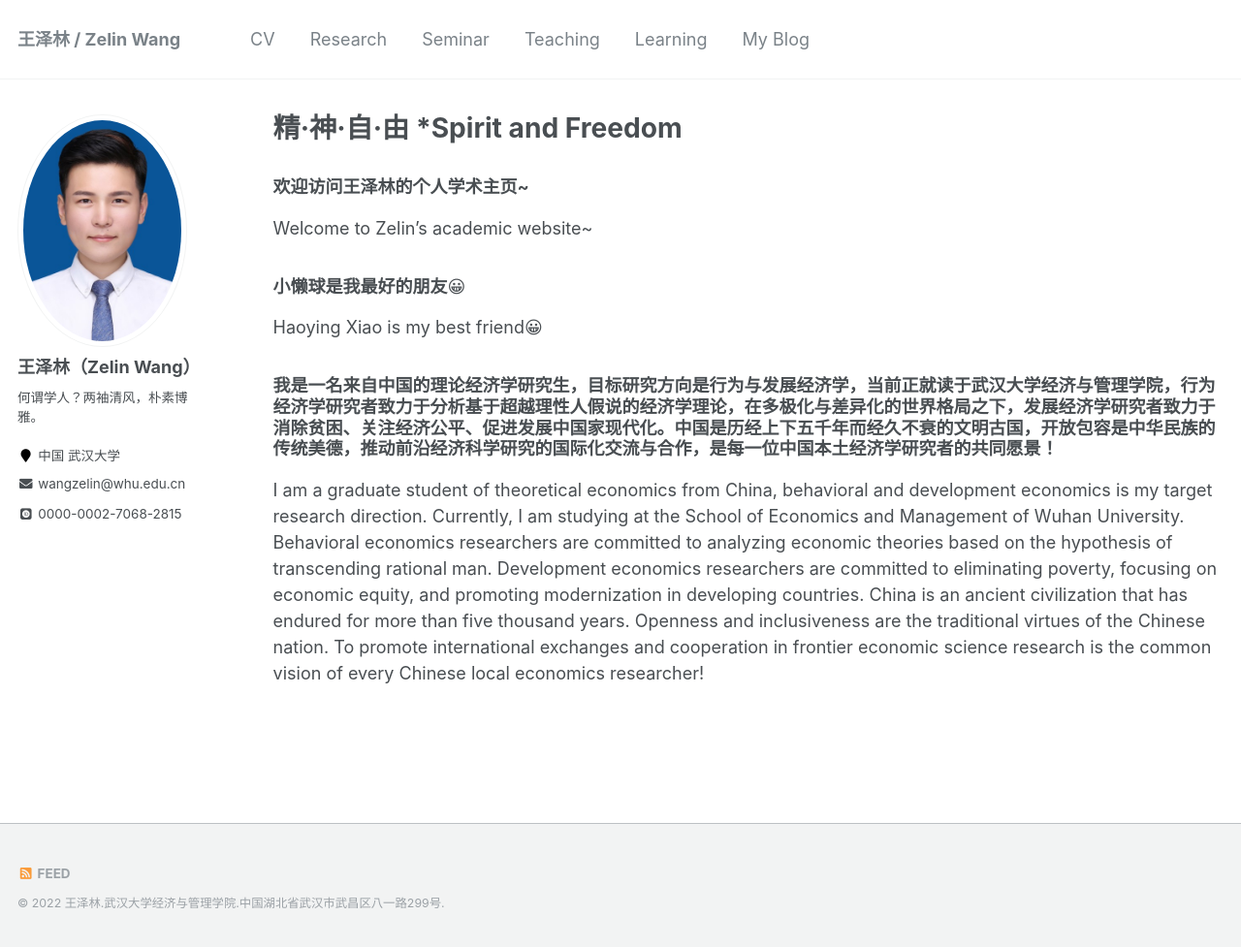
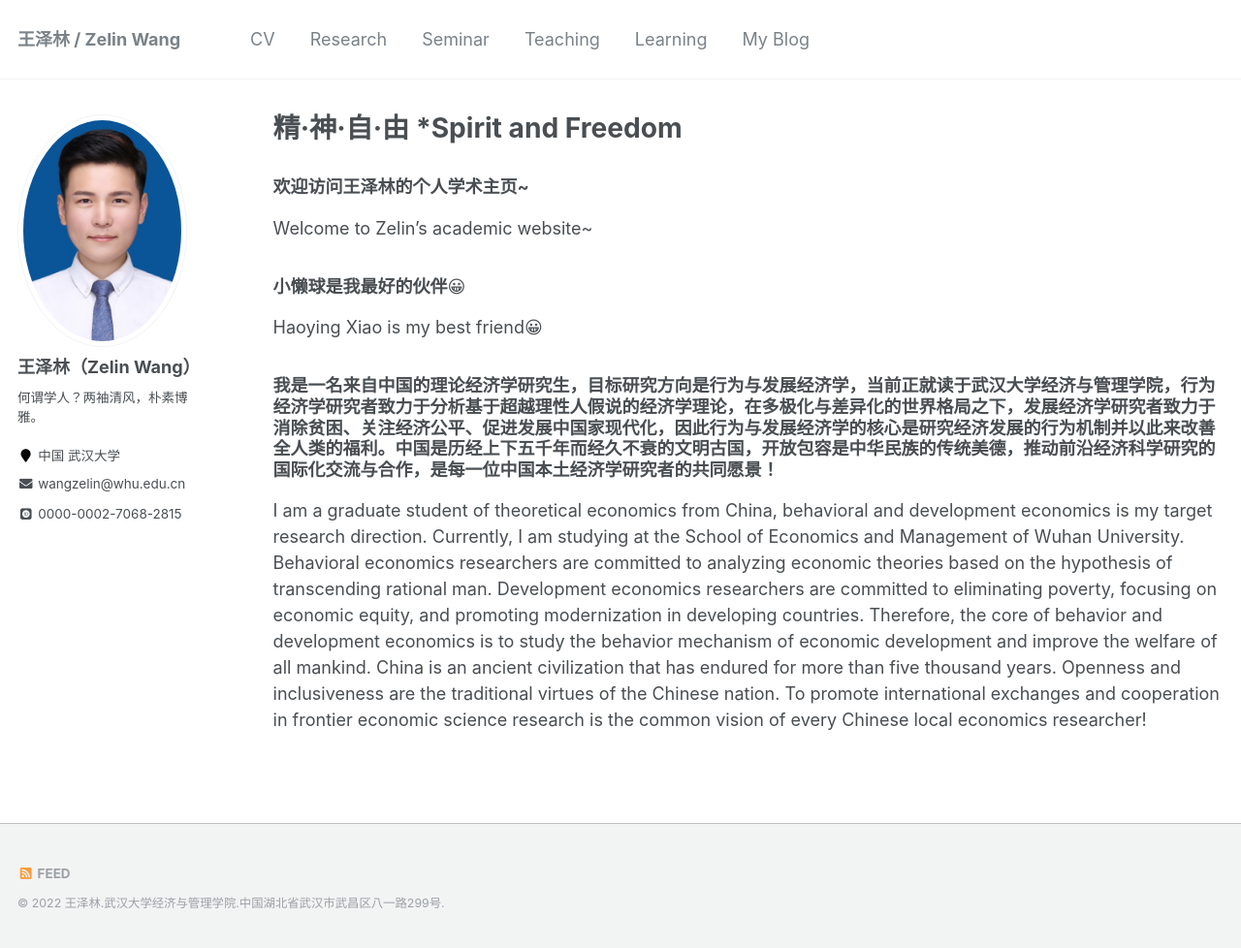
Before and after one commit to ColinWangZelin/colinwangzelin.github.io, a Jekyll site: the page built from index.md, in a window 1280 px wide and 978 px high. Shown: the whole window at 97% size. Built offline with Jekyll 4.4.1, drawn with Linux system fonts in a browser that asks for light colours; some web fonts are replaced.

Commit message:
Update index.md

```diff
--- a/index.md
+++ b/index.md
@@ -13,10 +13,10 @@ redirect_from:
 
 Welcome to Zelin's academic website~
 
-### 小懒球是我最好的朋友😀
+### 小懒球是我最好的伙伴😀
 
 Haoying Xiao is my best friend😀
 
-### 我是一名来自中国的理论经济学研究生，目标研究方向是行为与发展经济学，当前正就读于武汉大学经济与管理学院，行为经济学研究者致力于分析基于超越理性人假说的经济学理论，在多极化与差异化的世界格局之下，发展经济学研究者致力于消除贫困、关注经济公平、促进发展中国家现代化。中国是历经上下五千年而经久不衰的文明古国，开放包容是中华民族的传统美德，推动前沿经济科学研究的国际化交流与合作，是每一位中国本土经济学研究者的共同愿景！
+### 我是一名来自中国的理论经济学研究生，目标研究方向是行为与发展经济学，当前正就读于武汉大学经济与管理学院，行为经济学研究者致力于分析基于超越理性人假说的经济学理论，在多极化与差异化的世界格局之下，发展经济学研究者致力于消除贫困、关注经济公平、促进发展中国家现代化，因此行为与发展经济学的核心是研究经济发展的行为机制并以此来改善全人类的福利。中国是历经上下五千年而经久不衰的文明古国，开放包容是中华民族的传统美德，推动前沿经济科学研究的国际化交流与合作，是每一位中国本土经济学研究者的共同愿景！
 
-I am a graduate student of theoretical economics from China, behavioral and development economics is my target research direction. Currently, I am studying at the School of Economics and Management of Wuhan University. Behavioral economics researchers are committed to analyzing economic theories based on the hypothesis of transcending rational man. Development economics researchers are committed to eliminating poverty, focusing on economic equity, and promoting modernization in developing countries. China is an ancient civilization that has endured for more than five thousand years. Openness and inclusiveness are the traditional virtues of the Chinese nation. To promote international exchanges and cooperation in frontier economic science research is the common vision of every Chinese local economics researcher!
+I am a graduate student of theoretical economics from China, behavioral and development economics is my target research direction. Currently, I am studying at the School of Economics and Management of Wuhan University. Behavioral economics researchers are committed to analyzing economic theories based on the hypothesis of transcending rational man. Development economics researchers are committed to eliminating poverty, focusing on economic equity, and promoting modernization in developing countries. Therefore, the core of behavior and development economics is to study the behavior mechanism of economic development and improve the welfare of all mankind. China is an ancient civilization that has endured for more than five thousand years. Openness and inclusiveness are the traditional virtues of the Chinese nation. To promote international exchanges and cooperation in frontier economic science research is the common vision of every Chinese local economics researcher!
```
